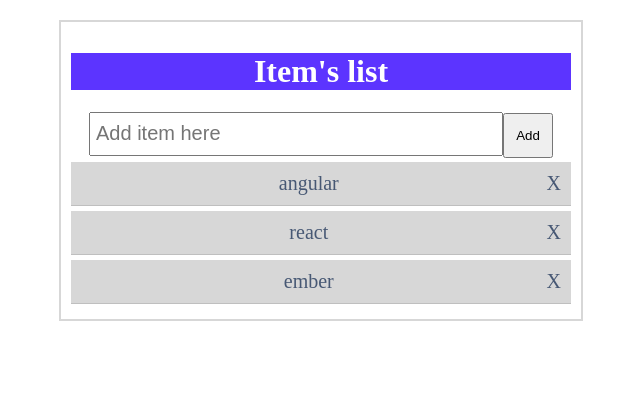
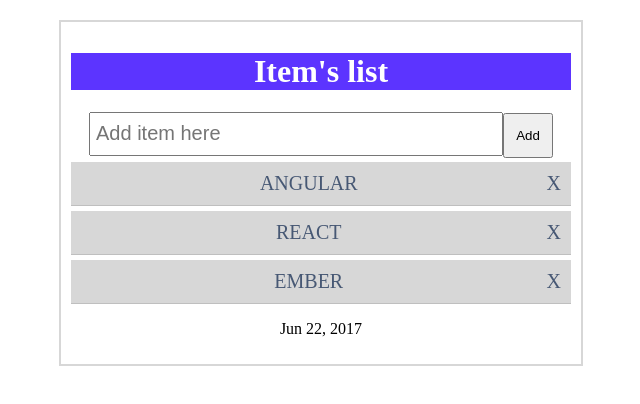
Before and after one commit to notNewlyBorn/angular-app, an Angular app: page / in a window 1280 px wide. Shown: the top 404 px of the page, without its empty margins (319-959 px from the left). Built offline with nearby package versions, Linux system fonts and the light colour scheme.

Commit message:
add and delete item

```diff
--- a/src/app/app.component.html
+++ b/src/app/app.component.html
@@ -2,15 +2,16 @@
 <div class="main">
   <h1>Item's list</h1>
   <div class="addItem">
-    <input type="text" placeholder="Add item here" class="addText">
-    <button type="button" class="addItemButton">Add</button>
+    <input [(ngModel)]= "newItem" placeholder="Add item here" class="addText">
+    <button type="button" class="addItemButton" (click)="pushItem()">Add</button>
   </div>
   <ul>
-    <li *ngFor = "let i of items">
-      {{i}}
-      <span>X</span>
+    <li *ngFor = "let i of items; let ind = index">
+      {{i | uppercase }}
+      <span (click)="deleteItem(ind)">X</span>
     </li>
   </ul>
+  <p>{{ day | date }}</p>
 </div>
 
 <!-- <div style="text-align:center">
--- a/src/app/app.component.ts
+++ b/src/app/app.component.ts
@@ -7,6 +7,19 @@
 })
 export class AppComponent {
   items = ["angular", "react", "ember"];
+  newItem = "";
+  day = new Date();
+
+  pushItem = function() {
+    if(this.newItem != "") {
+      this.items.push(this.newItem);
+      this.newItem = "";
+    }
+  }
+
+  deleteItem = function(item){
+    this.items.splice(item, 1);
+  }
   // title = 'My app';
   // obj = {
   //   id: "12",
--- a/src/app/app.module.ts
+++ b/src/app/app.module.ts
@@ -1,5 +1,6 @@
 import { BrowserModule } from '@angular/platform-browser';
 import { NgModule } from '@angular/core';
+import { FormsModule } from '@angular/forms';
 import { RouterModule } from '@angular/router';
 
 import { AppComponent } from './app.component';
@@ -14,6 +15,7 @@
   ],
   imports: [
     BrowserModule,
+    FormsModule,
     RouterModule.forRoot([
       {
         path: 'members',
```
